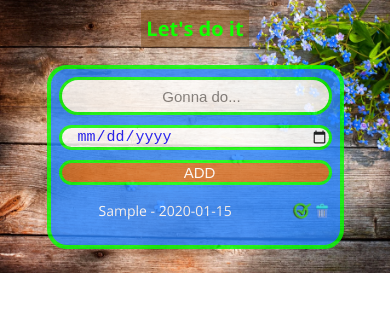
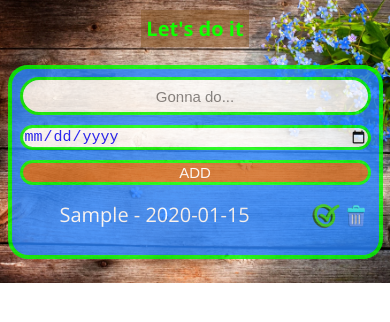
Before and after one commit to jomartMoldogaziev/todo, a plain HTML site: page index.html in a window 390 px wide. Both pictures are taken after typing "Sample", "2020-01-15" into the empty fields and a click on the button "ADD". Drawn offline with nearby package versions, Linux system fonts and the light colour scheme; a web font is replaced by a local one.

Commit message:
Update style.css

```diff
--- a/style.css
+++ b/style.css
@@ -126,21 +126,21 @@ h1 {
     }
 
     .mainBlock {
-        width: 70%;
+        width: 90%;
         padding: 0.5em;
         margin-top: 5px;
     }
 
     .texIn, .setDate, #addBtn {
         font-size: 15px;
-        padding-left: 15px;
+/*         padding-left: 15px; */
 
     }
 
     .taskItem {
-        font-size: 14px;
+        font-size: 20px;
     }
     .btn{
-        width: 20px;
+        width: 30px;
     }
 }
```
